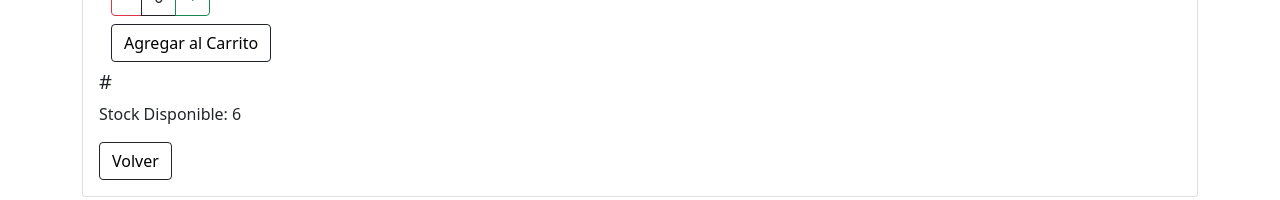
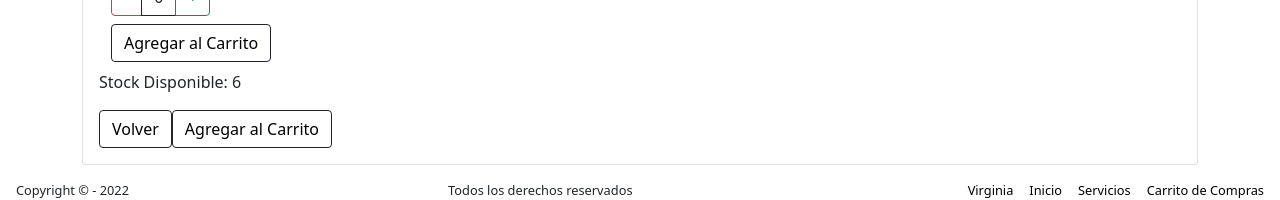
Before and after one commit to VdRostagno/primerentregaREACT, a React (Create React App) app: page /detalles/1 in a window 1280 px wide. Shown: the part 996-1196 px from the top of the page. Built offline with nearby package versions, Linux system fonts and the light colour scheme.

Commit message:
Update ItemDetail.js

```diff
--- a/src/Items/ItemDetail.js
+++ b/src/Items/ItemDetail.js
@@ -63,10 +63,10 @@ function ItemDetail ({producto})  {
                         </ButtonGroup>
                         }
 
-                         <h5 className="estilo"> #{producto.estilo} </h5>
+
                         <p className="stock">  Stock Disponible: {producto.stock}</p>
                         <Button variant="outline-dark" className="boton-volver" > <Link to={`/`}> Volver </Link></Button>
-                        {/* <Button variant="outline-dark" className="boton-agregar"> <Link to={" "}>Agregar al Carrito </Link></Button> */}
+                        { <Button variant="outline-dark" className="boton-agregar"> <Link to={" "}>Agregar al Carrito </Link></Button> }
                     </Card.Text>
 
                 </Card.Body>
```
